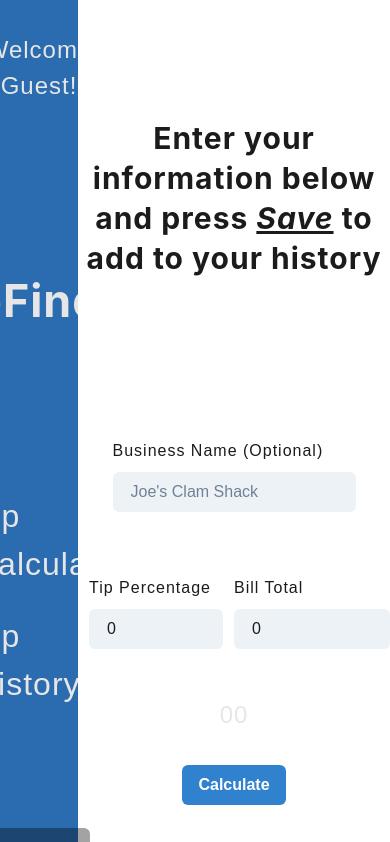
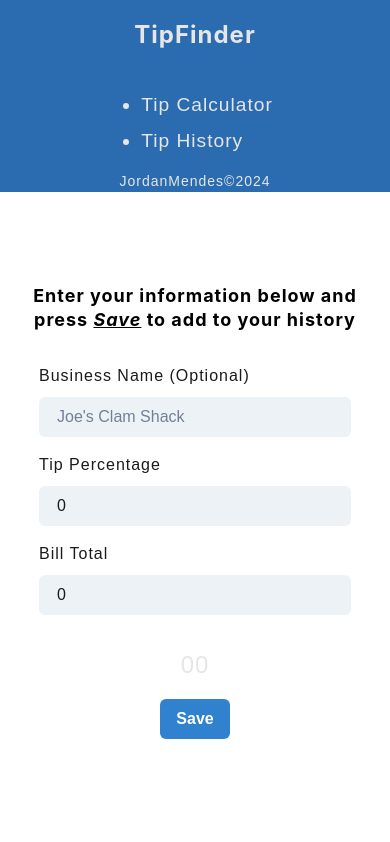
Before and after one commit to Jmendes2022/TipFinder, a React (Vite) app: page / in a window 390 px wide. Shown: the top 842 px of the page. Built offline with nearby package versions, Linux system fonts and the light colour scheme.

Commit message:
worked on responsiveness

```diff
--- a/src/App.css
+++ /dev/null
@@ -1,5 +0,0 @@
-.test {
-
-
-  color: #e6e6e6
-}
--- a/src/App.jsx
+++ b/src/App.jsx
@@ -19,9 +19,9 @@ function App() {
 
  return (
   <Container maxW='100vw' ml='0px' p='0px' filter='auto' blur={`${isOpen && '3px'}`}>
-          <Flex>
-          <Sidebar flex="1" setCurrPage={setCurrPage} handleModalDisplay={onOpen} currUser={user} setUser={setUser}/>
-          <Flex flex="7" direction='column' align='center'>
+          <Flex maxW={{base: '100vw'}} direction={{base: "column", md: 'row'}}>
+          <Sidebar flex={"1"} setCurrPage={setCurrPage} handleModalDisplay={onOpen} currUser={user} setUser={setUser}/>
+          <Flex flex="7" direction={{base: 'row', md:'column'}} align='center'>
             {currPage === 'Calculator' && <Calculator/>}
             {currPage === 'History' && <History/>}
           </Flex>
@@ -29,7 +29,7 @@ function App() {
             <ModalOverlay>
               <ModalContent bg='gray.300' m='auto' color='black'>
                 <ModalHeader>
-                  <Heading >Login</Heading>
+                  <Heading>Login</Heading>
                   <ModalCloseButton/>
                 </ModalHeader>
                 <ModalBody>
--- a/src/Components/Calculator.jsx
+++ b/src/Components/Calculator.jsx
@@ -4,7 +4,7 @@ import { useEffect, useState } from "react";
 export default function() {
 const [tipPercent, setTipPercent] = useState(0);
 const [billTotal, setBillTotal] = useState(0);
-const [business, setBusiness] = useState(null);
+const [business, setBusiness] = useState("");
 const [tip, setTip] = useState(0);
 const [billAfterTip, setBillAfterTip] = useState(0);
 
@@ -30,9 +30,9 @@ useEffect(() => {
 
 }, [billTotal, tipPercent]);
 
+
 function handleSubmitForm()
 {
-
     let historyArray = localStorage.getItem("history");
     historyArray = historyArray ? JSON.parse(historyArray) : [];
     const date = Date.now();
@@ -41,41 +41,43 @@ function handleSubmitForm()
     localStorage.setItem("history", JSON.stringify(historyArray));
     console.log(localStorage.getItem("history"));
 
+    setTipPercent(0);
+    setBillTotal(0);
+    setBusiness("");
     setTip(0);
-    setBillTotal(0);
-    setBusiness(null);
+    setBillAfterTip(0);
 }
 
 
     return (
-        <Center bg='white' h='100vh' minW='100%' >
+        <Center bg='white' h={{base: '70vh', md: '100vh'}} minW='100%'>
             <Flex direction="column" p="0px" m="0px">
-                <Heading className="header" mt='5rem'>Enter your information below and press <em><u>Save</u></em> to add to your history</Heading>
+                <Heading color={"black"} textAlign={"center"} mt={{base: '2rem', md: '3rem', xl: '0'}} fontSize={{base: 'lg', md: 'x-large', lg: 'xx-large'}} p={{base: '1rem'}}>Enter your information below and press <em><u>Save</u></em> to add to your history</Heading>
                 <FormControl>
                 <form id="tip-form"
                     onSubmit={(event) => {
                         event.preventDefault();
                         handleSubmitForm();
                     }}>
-                <Grid mt='10rem' w='100%' templateColumns='repeat(2, 1fr)' rowGap='4rem'>
-                    <GridItem colSpan={2} justifySelf='center'>
+                <Grid mt={{base: '1rem', md: '5rem', xl: '10rem'}} w='100%' templateColumns={{base: 'repeat(1, 1fr)', md: 'repeat(2, 1fr)'}} rowGap={{base: "1rem", md: '4rem'}}>
+                    <GridItem colSpan={{base: 1, md: 2}} justifySelf='center' w={{base: '80%', md: '60%', lg: '45%', xl: '35%'}}>
                         <FormLabel className="label">Business Name (Optional)</FormLabel>
                         <Input className="input" variant='filled' placeholder="Joe's Clam Shack" value={business} onChange={(e) => setBusiness(e.target.value)}/>
                     </GridItem>
-                    <GridItem justifySelf='center'>
+                    <GridItem justifySelf='center' w={{base: '80%', xl: '60%'}}>
                         <FormLabel className="label">Tip Percentage</FormLabel>
                         <Input className="input" type="number" isRequired variant='filled' placeholder=".25" step='0.01' min='.00' max='1'  value={tipPercent} onChange={(e) => setTipPercent(e.target.value)}/>
                     </GridItem>
-                    <GridItem justifySelf='center'>
+                    <GridItem justifySelf='center' w={{base: '80%', xl: '60%'}}>
                         <FormLabel className="label">Bill Total</FormLabel>
                         <Input className="input" type="number" isRequired variant='filled' placeholder="65.24" step="0.01" min="0" value={billTotal} onChange={(e) => setBillTotal(e.target.value)}/>
                     </GridItem>
                 </Grid>
                 <Box>
-                    <Flex flexDir='column' align='center' mt='3rem' rowGap='2rem'>
-                        {tip && billAfterTip && <Text className="text" >Tip Amount: ${tip}</Text>}
-                        {tip && billAfterTip && <Text className="text" >New Bill Total: ${billAfterTip > 0 ? "" : billAfterTip}</Text>}
-                        <Button colorScheme='blue' variant='solid' type="submit" form='tip-form'>Calculate</Button>
+                    <Flex flexDir='column' align='center' mt={{base: '2rem', md: '3rem'}} rowGap={{base: '1rem', md: '2rem'}}>
+                        {tip && billAfterTip && <Text className="text" fontSize={{base: 'lg', md: 'lg', lg: 'x-large'}}>Tip Amount: ${tip}</Text>}
+                        {tip && billAfterTip && <Text className="text" fontSize={{base: 'lg', md: 'lg', lg: 'x-large'}}>New Bill Total: ${billAfterTip < 0 ? "" : billAfterTip}</Text>}
+                        <Button colorScheme='blue' variant='solid' type="submit" form='tip-form' w={{lg: '8rem'}}>Save</Button>
                     </Flex>
                 </Box>
                 </form>
--- a/src/Components/Sidebar.jsx
+++ b/src/Components/Sidebar.jsx
@@ -2,30 +2,29 @@ import { Box, Container, Flex, Heading, Text,
     ListItem,
     UnorderedList,
     Button, } from "@chakra-ui/react";
-import { useState } from "react";
 
 export default function Sidebar({setCurrPage, handleModalDisplay, currUser, setUser}) {
 
 
     return (
-            <Container bg='blue.600' h='100vh' maxW='20%' ml='0'>
-                <Flex flexDir='column' alignItems='center' justifyContent='space-between'>
-                    <Box>
-                        <Text fontSize='1.5rem' textAlign='center' mt='2rem'>{currUser ? `Welcome ${currUser}!` : 'Welcome Guest!' }</Text>
+            <Container bg='blue.600' maxH={{base: '30%', md:'100vh'}} maxW={{base: '100%' , md: '30%', lg: '27%', xl: "20%"}} ml='0'>
+                <Flex flexDir='column' alignItems='center' h={{base: '12rem', md: '100vh'}} justifyContent='space-between'>
+                    {/* <Box>
+                        <Text fontSize={{base: '.8rem', md: '1rem', lg: '1.5rem'}} textAlign='center' mt={' 2rem'}>{currUser ? `Welcome ${currUser}!` : 'Welcome Guest!' }</Text>
+                    </Box> */}
+                    <Box mt={{base: '1.2rem', md: '7em'}}>
+                        <Heading fontSize={{md: '2rem', lg: '2.8rem'}}>TipFinder</Heading>
                     </Box>
-                    <Box mt='7em'>
-                        <Heading fontSize='2.8rem'>TipFinder</Heading>
+                    <UnorderedList mt={{base: '2rem', md: '10rem'}}>
+                            <ListItem mb={{base: '.5rem', md: "1.5rem"}} fontSize={{base: '1.2rem', md: '1.5rem', lg: '1.8rem'}} className="Nav-item" currUser={currUser} onClick={() => setCurrPage("Calculator")}>Tip Calculator</ListItem>
+                            <ListItem fontSize={{base: '1.2rem', md: '1.5rem', lg: '1.8rem'}} className="Nav-item" currUser={currUser} onClick={() => setCurrPage("History")}>Tip History</ListItem>
+                    </UnorderedList>
+                    <Box mt={{base: '0rem',md: '5em'}}>
+                        {currUser && <Button colorScheme='blackAlpha' variant='solid' size='lg'>Log Out</Button>}
+                        {currUser && <Button colorScheme='blackAlpha' variant='solid' size='lg' onClick={handleModalDisplay}>Log In</Button>}
                     </Box>
-                    <UnorderedList mt='10rem'>
-                        <ListItem mb="1.5rem" fontSize='2rem' className="Nav-item" currUser={currUser} onClick={() => setCurrPage("Calculator")}>Tip Calculator</ListItem>
-                        <ListItem fontSize='2rem' className="Nav-item" currUser={currUser} onClick={() => setCurrPage("History")}>Tip History</ListItem>
-                    </UnorderedList>
-                    <Box mt='5em'>
-                        {currUser && <Button colorScheme='blackAlpha' variant='solid' size='lg'>Log Out</Button>}
-                        {currUser || <Button colorScheme='blackAlpha' variant='solid' size='lg' onClick={handleModalDisplay}>Log In</Button>}
-                    </Box>
-                    <Box mt='5.5em'>
-                        <Text fontSize='md'>JordanMendes©2024</Text>
+                    <Box mt={{base: '0px', md: '0px', lg: '0px'}} mb={{md: '1rem'}}>
+                        <Text fontSize={{base: 'sm', md: 'md', lg: 'lg'}} mt={{base: '0'}}>JordanMendes©2024</Text>
                     </Box>
                 </Flex>
             </Container>
--- a/src/Theme.jsx
+++ b/src/Theme.jsx
@@ -4,11 +4,13 @@ import { extendTheme } from '@chakra-ui/react';
 const theme = extendTheme({
   styles: {
     global: {
-      '.Nav-item:hover': {
+      md: {
+        '.Nav-item:hover': {
           color: 'gray.50',
           fontSize: '2.1rem',
           cursor: 'pointer',
       },
+    },
     body: {
           fontFamily: `Obitron, sans-serif`,
           color: '#e6e6e6',
```
Also changed, not shown: src/Components/History.jsx (+23 -22 lines).
